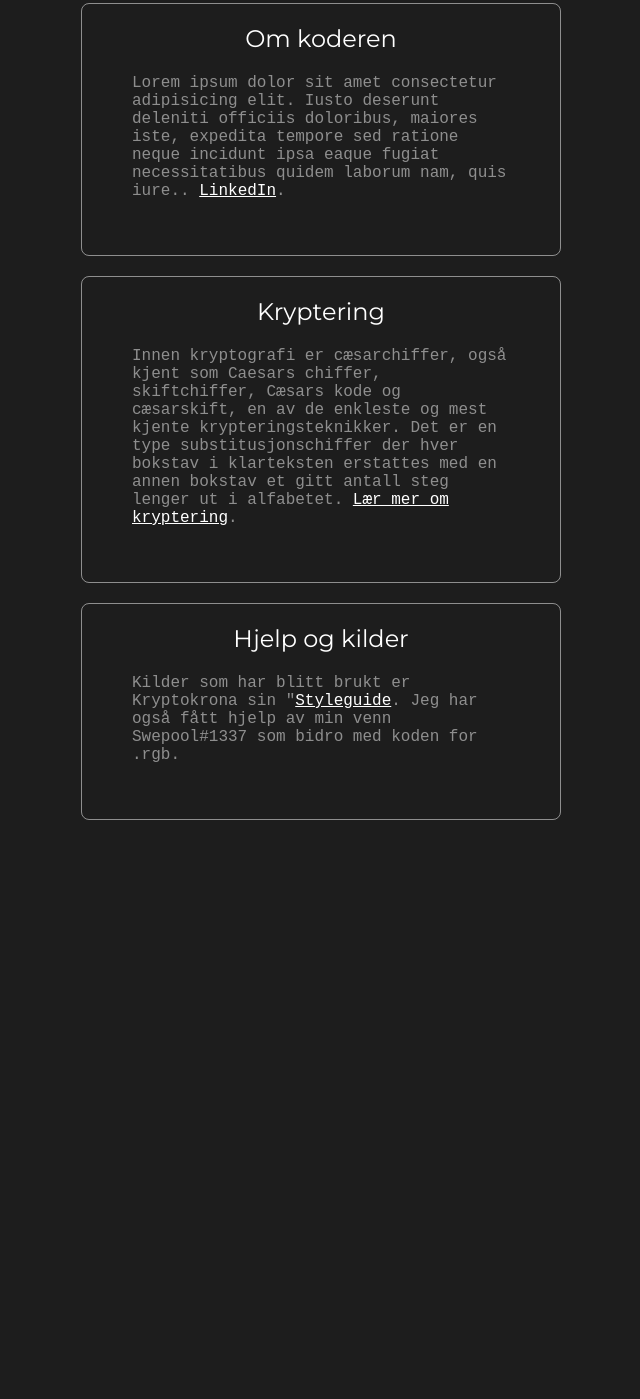
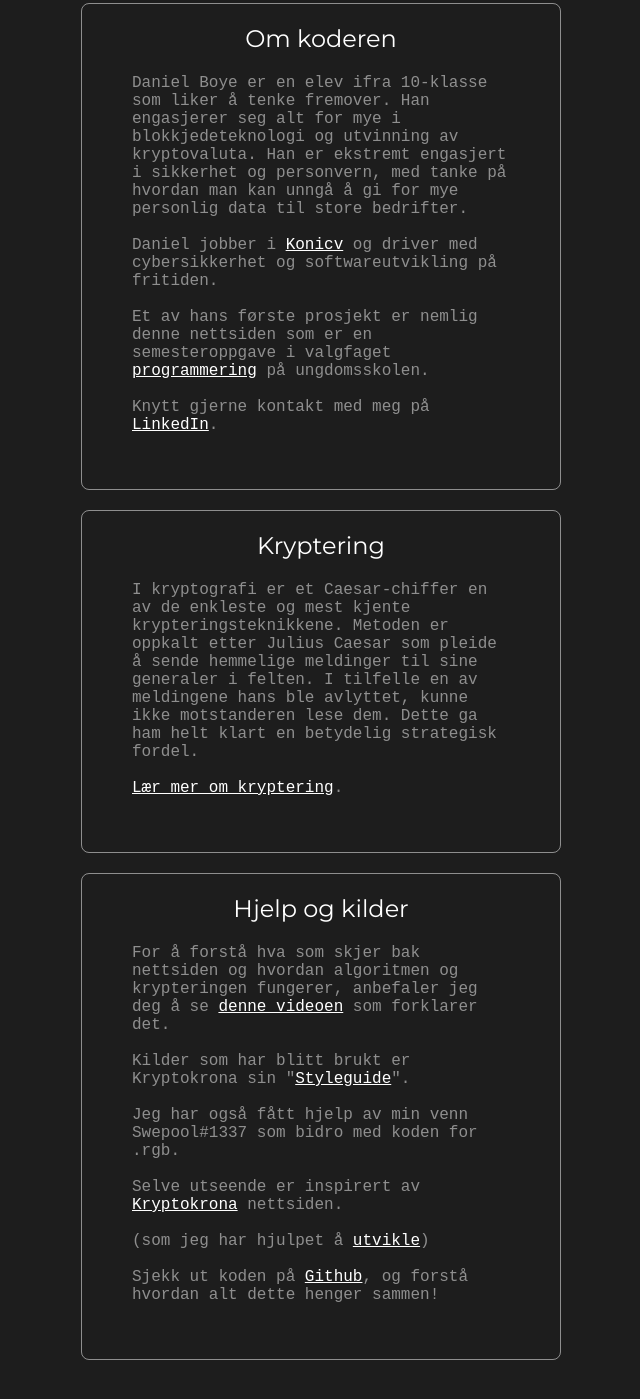
Before and after one commit to DanielBoye/Semesteroppgave-i-valgfag-programmering, a plain HTML site: page index.html in a window 1280 px wide. Shown: the part 607-2006 px from the top of the page, without its empty margins (319-959 px from the left). Before the commit the page ends 1517 px from the top, so only its background shows below. Drawn offline with Linux system fonts and the light colour scheme.

Commit message:
Oppdatering med tekst og linker

```diff
--- a/index.html
+++ b/index.html
@@ -21,8 +21,16 @@
                     <div class="enkelboks-padding">
                         <h2 class="h2-overskrift">Om koderen</h2>
                         <p class="p-padding">
-                            Lorem ipsum dolor sit amet consectetur adipisicing elit. Iusto deserunt deleniti officiis doloribus, maiores iste, expedita tempore sed ratione neque incidunt ipsa eaque fugiat necessitatibus quidem laborum nam, quis iure.. <a href="https://www.linkedin.com/in/danielboye/" target="_blank">LinkedIn</a>.
-
+                            Daniel Boye er en elev ifra 10-klasse som liker å tenke fremover. Han engasjerer seg alt for mye i blokkjedeteknologi og utvinning av kryptovaluta. Han er ekstremt engasjert i sikkerhet og personvern, med tanke på hvordan man kan unngå å gi for mye personlig data til store bedrifter.
+                            <br>
+                            <br>
+                            Daniel jobber i <a href="https://www.konciv.com/" target="_blank">Konicv</a> og driver med cybersikkerhet og softwareutvikling på fritiden.
+                            <br>
+                            <br>
+                            Et av hans første prosjekt er nemlig denne nettsiden som er en semesteroppgave i valgfaget <a href="https://www.udir.no/lk20/prg01-02/kompetansemaal-og-vurdering/kv304" target="_blank">programmering</a> på ungdomsskolen.
+                            <br>
+                            <br>
+                            Knytt gjerne kontakt med meg på <a href="https://www.linkedin.com/in/danielboye/" target="_blank">LinkedIn</a>.
                         </p>
                     </div>
                 </div>
@@ -30,7 +38,10 @@
                     <div class="enkelboks-padding">
                         <h2 class="h2-overskrift">Kryptering </h2>
                         <p class="p-padding">
-                          Innen kryptografi er cæsarchiffer, også kjent som Caesars chiffer, skiftchiffer, Cæsars kode og cæsarskift, en av de enkleste og mest kjente krypteringsteknikker. Det er en type substitusjonschiffer der hver bokstav i klarteksten erstattes med en annen bokstav et gitt antall steg lenger ut i alfabetet. <a href="https://ndla.no/nb/subject:1:9bb7b427-3f5b-4c45-9719-efc509f3d9cc/topic:1:de369d43-7380-460d-b80e-93f7f5631e36/resource:d26d52da-e727-40d7-b925-4dd622880ab9" target="_blank">Lær mer om kryptering</a>.
+                          I kryptografi er et Caesar-chiffer en av de enkleste og mest kjente krypteringsteknikkene. Metoden er oppkalt etter Julius Caesar som pleide å sende hemmelige meldinger til sine generaler i felten. I tilfelle en av meldingene hans ble avlyttet, kunne ikke motstanderen lese dem. Dette ga ham helt klart en betydelig strategisk fordel.
+                          <br>
+                          <br>
+                          <a href="https://ndla.no/nb/subject:1:9bb7b427-3f5b-4c45-9719-efc509f3d9cc/topic:1:de369d43-7380-460d-b80e-93f7f5631e36/resource:d26d52da-e727-40d7-b925-4dd622880ab9" target="_blank">Lær mer om kryptering</a>.
 
                         </p>
                     </div>
@@ -39,8 +50,22 @@
                     <div class="enkelboks-padding">
                         <h2 class="h2-overskrift">Hjelp og kilder</h2>
                         <p class="p-padding">
-                          Kilder som har blitt brukt er Kryptokrona sin "<a href="https://github.com/kryptokrona/Styleguide" target="_blank">Styleguide</a>. Jeg har også fått hjelp av min venn Swepool#1337 som bidro med koden for .rgb.
-
+                          For å forstå hva som skjer bak nettsiden og hvordan algoritmen og krypteringen fungerer, anbefaler jeg deg å se <a href="https://www.youtube.com/watch?v=V2uusmv2wxI" target="_blank">denne videoen</a> som forklarer det.
+                          <br>
+                          <br>
+                          Kilder som har blitt brukt er Kryptokrona sin "<a href="https://github.com/kryptokrona/Styleguide" target="_blank">Styleguide</a>".
+                          <br>
+                          <br>
+                          Jeg har også fått hjelp av min venn Swepool#1337 som bidro med koden for .rgb.
+                          <br>
+                          <br>
+                          Selve utseende er inspirert av <a href="https://kryptokrona.org/" target="_blank">Kryptokrona</a> nettsiden.
+                          <br>
+                          <br>
+                          (som jeg har hjulpet å <a href="https://github.com/kryptokrona/xkr-website/commits/main/src/lib/components/Footer.svelte" target="_blank">utvikle</a>)
+                          <br>
+                          <br>
+                          Sjekk ut koden på <a href="https://github.com/DanielBoye/Semesteroppgave-i-valgfag-programmering" target="_blank">Github</a>, og forstå hvordan alt dette henger sammen!
                         </p>
                     </div>
                 </div>
```
